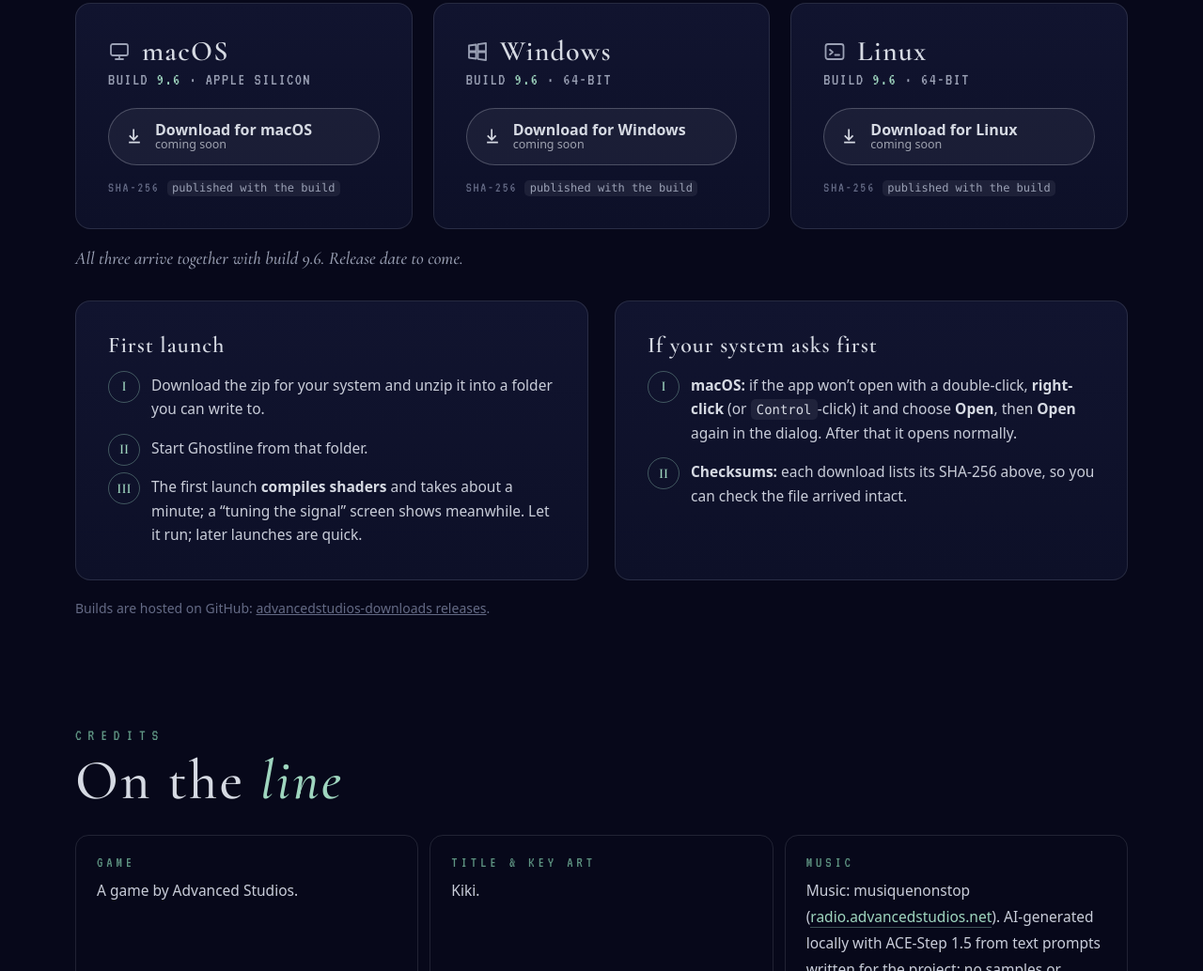
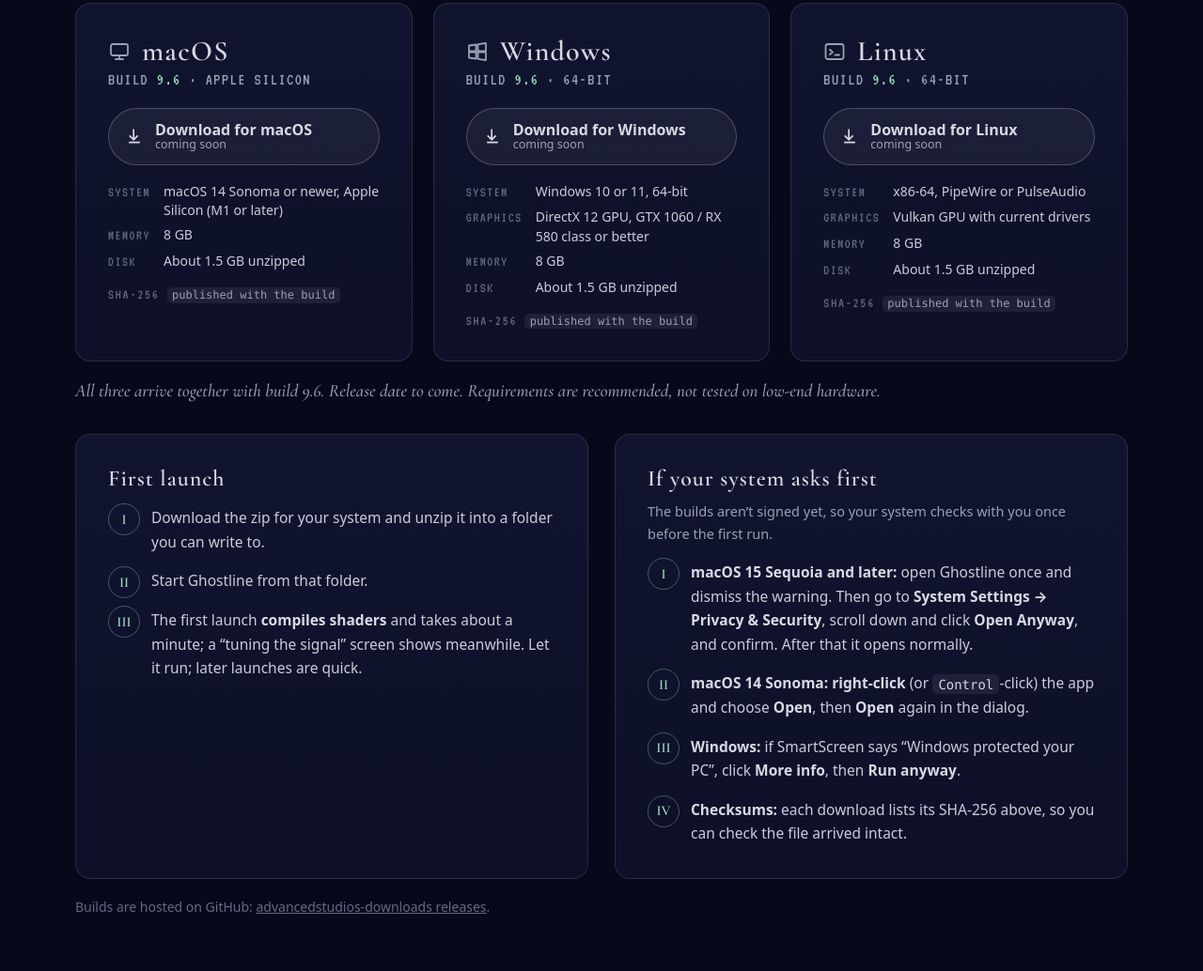
Before and after one commit to tehrandom2/advancedstudios-site, a plain HTML site: page ghostline/index.html in a window 1280 px wide. Shown: the part 1928-2962 px from the top of the page at 94% size. Drawn offline with Linux system fonts and the light colour scheme.

Commit message:
ghostline: per-platform requirements and unsigned-build steps (Maverick)
macOS 15+ Open Anyway flow, macOS 14 right-click > Open, Windows
SmartScreen More info > Run anyway; recommended minimums per card.
Launchers stay generic until the 9.6 zips confirm their names.

Co-Authored-By: Claude Opus 5.5 <noreply@anthropic.com>

```diff
--- a/ghostline/index.html
+++ b/ghostline/index.html
@@ -126,6 +126,10 @@
 
   .plats { display: grid; grid-template-columns: repeat(3, 1fr); gap: clamp(12px, 2vw, 22px); margin-top: 32px; }
   .plat .btn { width: 100%; }
+  .req { margin: 18px 0 0; display: grid; grid-template-columns: auto 1fr; gap: 6px 14px; font-size: 14px; }
+  .req dt { color: var(--faint); font: 400 15px/1.45 VT323, monospace; letter-spacing: .1em; text-transform: uppercase; }
+  .req dd { margin: 0; color: #c9cdd9; line-height: 1.45; }
+  .why { margin: -6px 0 16px; color: var(--dim); font-size: 14.5px; }
   .plat .ver { margin-bottom: 18px; }
   .sum { margin: 16px 0 0; font-size: 13px; color: var(--faint); display: flex; gap: 8px; align-items: baseline; flex-wrap: wrap; }
   .sum span { font: 400 15px/1 VT323, monospace; letter-spacing: .12em; }
@@ -277,6 +281,7 @@
           <p class="ver">Build <b>9.6</b> &middot; Apple Silicon</p>
           <!-- DOWNLOAD (macOS): make this an <a class="btn" href="…"> and drop "soon"; then fill the date and SHA-256 below -->
           <span class="btn soon" role="note"><svg viewBox="0 0 24 24" aria-hidden="true"><path fill="currentColor" d="M12 3v11.2l3.6-3.6 1.4 1.4-6 6-6-6 1.4-1.4 3.6 3.6V3h2zM5 19h14v2H5z"/></svg><span>Download for macOS<small>coming soon</small></span></span>
+          <dl class="req"><dt>System</dt><dd>macOS 14 Sonoma or newer, Apple Silicon (M1 or later)</dd><dt>Memory</dt><dd>8 GB</dd><dt>Disk</dt><dd>About 1.5 GB unzipped</dd></dl>
           <p class="sum"><span>SHA-256</span> <code>published with the build</code></p>
         </div>
         <div class="card plat">
@@ -284,6 +289,7 @@
           <p class="ver">Build <b>9.6</b> &middot; 64-bit</p>
           <!-- DOWNLOAD (Windows): make this an <a class="btn" href="…"> and drop "soon"; then fill the date and SHA-256 below -->
           <span class="btn soon" role="note"><svg viewBox="0 0 24 24" aria-hidden="true"><path fill="currentColor" d="M12 3v11.2l3.6-3.6 1.4 1.4-6 6-6-6 1.4-1.4 3.6 3.6V3h2zM5 19h14v2H5z"/></svg><span>Download for Windows<small>coming soon</small></span></span>
+          <dl class="req"><dt>System</dt><dd>Windows 10 or 11, 64-bit</dd><dt>Graphics</dt><dd>DirectX 12 GPU, GTX 1060 / RX 580 class or better</dd><dt>Memory</dt><dd>8 GB</dd><dt>Disk</dt><dd>About 1.5 GB unzipped</dd></dl>
           <p class="sum"><span>SHA-256</span> <code>published with the build</code></p>
         </div>
         <div class="card plat">
@@ -291,10 +297,11 @@
           <p class="ver">Build <b>9.6</b> &middot; 64-bit</p>
           <!-- DOWNLOAD (Linux): make this an <a class="btn" href="…"> and drop "soon"; then fill the date and SHA-256 below -->
           <span class="btn soon" role="note"><svg viewBox="0 0 24 24" aria-hidden="true"><path fill="currentColor" d="M12 3v11.2l3.6-3.6 1.4 1.4-6 6-6-6 1.4-1.4 3.6 3.6V3h2zM5 19h14v2H5z"/></svg><span>Download for Linux<small>coming soon</small></span></span>
+          <dl class="req"><dt>System</dt><dd>x86-64, PipeWire or PulseAudio</dd><dt>Graphics</dt><dd>Vulkan GPU with current drivers</dd><dt>Memory</dt><dd>8 GB</dd><dt>Disk</dt><dd>About 1.5 GB unzipped</dd></dl>
           <p class="sum"><span>SHA-256</span> <code>published with the build</code></p>
         </div>
       </div>
-      <p class="when rv">All three arrive together with build 9.6. Release date to come.</p>
+      <p class="when rv">All three arrive together with build 9.6. Release date to come. Requirements are recommended, not tested on low-end hardware.</p>
       <div class="dl rv" style="--d:.1s">
         <div class="card">
           <h3 style="font-size:24px;margin:0 0 16px">First launch</h3>
@@ -306,8 +313,11 @@
         </div>
         <div class="card">
           <h3 style="font-size:24px;margin:0 0 16px">If your system asks first</h3>
+          <p class="why">The builds aren&rsquo;t signed yet, so your system checks with you once before the first run.</p>
           <ol class="steps">
-            <li><b>macOS:</b> if the app won&rsquo;t open with a double-click, <b>right-click</b> (or <kbd>Control</kbd>-click) it and choose <b>Open</b>, then <b>Open</b> again in the dialog. After that it opens normally.</li>
+            <li><b>macOS 15 Sequoia and later:</b> open Ghostline once and dismiss the warning. Then go to <b>System Settings &rarr; Privacy &amp; Security</b>, scroll down and click <b>Open Anyway</b>, and confirm. After that it opens normally.</li>
+            <li><b>macOS 14 Sonoma:</b> <b>right-click</b> (or <kbd>Control</kbd>-click) the app and choose <b>Open</b>, then <b>Open</b> again in the dialog.</li>
+            <li><b>Windows:</b> if SmartScreen says &ldquo;Windows protected your PC&rdquo;, click <b>More info</b>, then <b>Run anyway</b>.</li>
             <li><b>Checksums:</b> each download lists its SHA-256 above, so you can check the file arrived intact.</li>
           </ol>
         </div>
```
